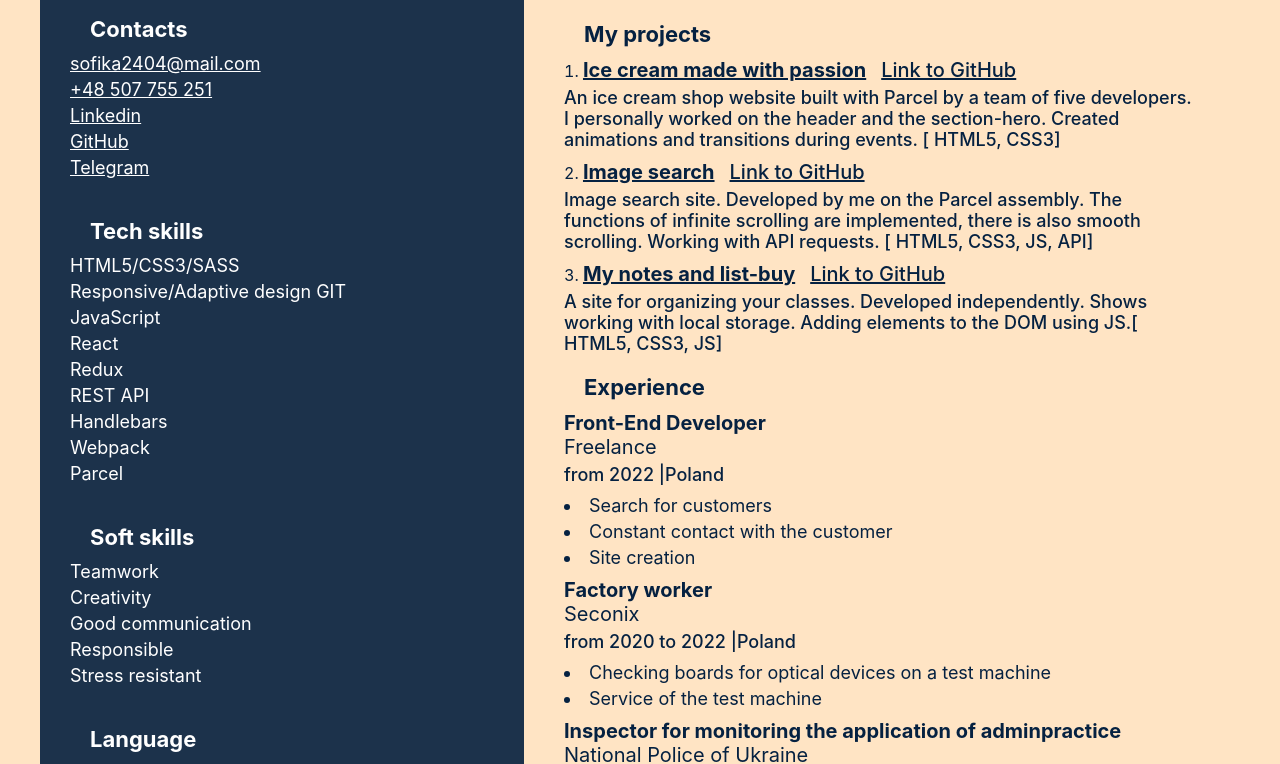
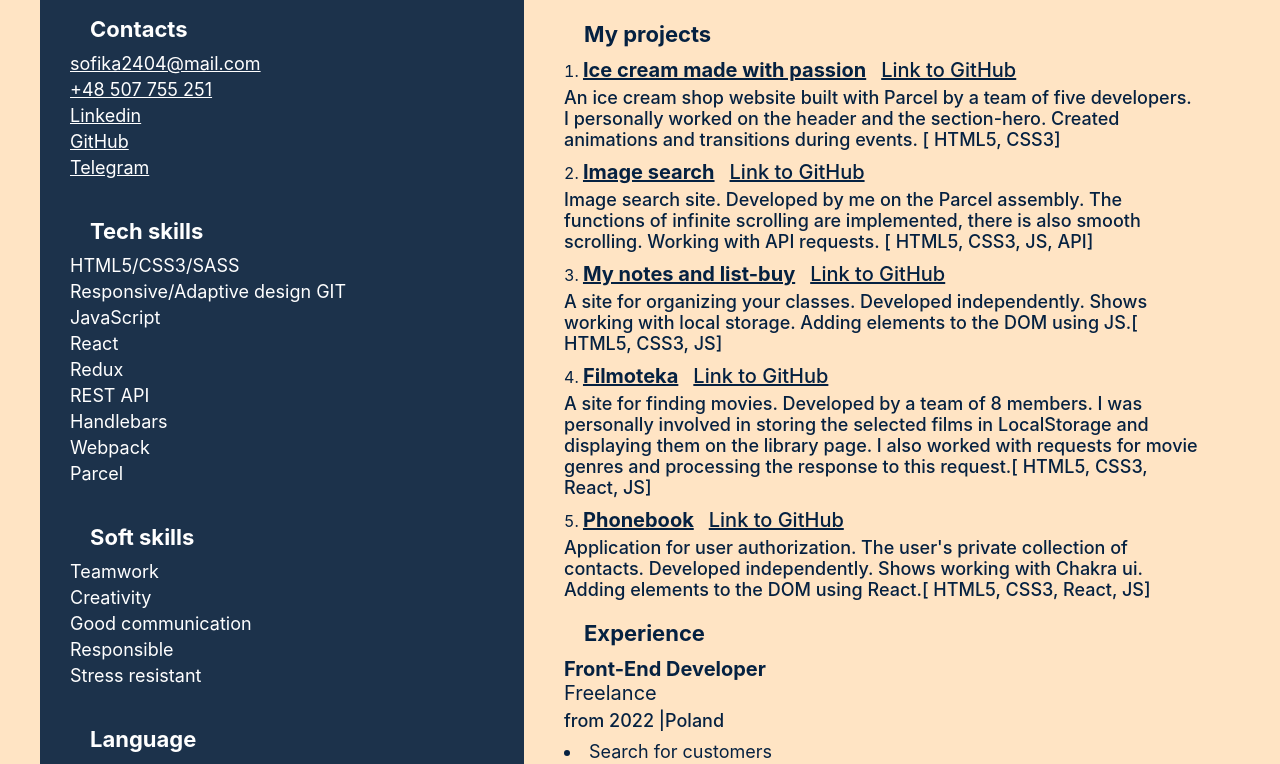
Before and after one commit to SofiiaShevtsova/resume, a React (Create React App) app: page / in a window 1280 px wide. Shown: the part 458-1222 px from the top of the page. Built offline with nearby package versions, Linux system fonts and the light colour scheme.

Commit message:
add project

```diff
--- a/src/CV/MeProjects.jsx
+++ b/src/CV/MeProjects.jsx
@@ -57,6 +57,38 @@ const MeProject = props => {
             <span className="sps-spr3">]</span>
           </TextProjectStyle>
         </li>
+        <li className="sps-spr">
+          <LinkProjectStyle href="https://sofiiashevtsova.github.io/films_list/">
+            Filmoteka
+          </LinkProjectStyle>
+          <LinkGitStyle href="https://github.com/SofiiaShevtsova/films_list.git">
+            Link to GitHub
+          </LinkGitStyle>
+          <TextProjectStyle>
+            A site for finding movies. Developed by a team of 8 members. I was
+            personally involved in storing the selected films in LocalStorage
+            and displaying them on the library page. I also worked with requests
+            for movie genres and processing the response to this request.
+            <span className="sps-spr3">[</span> HTML5, CSS3, React, JS
+            <span className="sps-spr3">]</span>
+          </TextProjectStyle>
+        </li>
+
+        <li className="sps-spr">
+          <LinkProjectStyle href="https://sofiiashevtsova.github.io/goit-react-hw-08-phonebook/">
+            Phonebook
+          </LinkProjectStyle>
+          <LinkGitStyle href="https://github.com/SofiiaShevtsova/goit-react-hw-08-phonebook.git">
+            Link to GitHub
+          </LinkGitStyle>
+          <TextProjectStyle>
+            Application for user authorization. The user's private collection of
+            contacts. Developed independently. Shows working with Chakra ui.
+            Adding elements to the DOM using React.
+            <span className="sps-spr3">[</span> HTML5, CSS3, React, JS
+            <span className="sps-spr3">]</span>
+          </TextProjectStyle>
+        </li>
       </ProjectListStyle>
     </div>
   );
```
